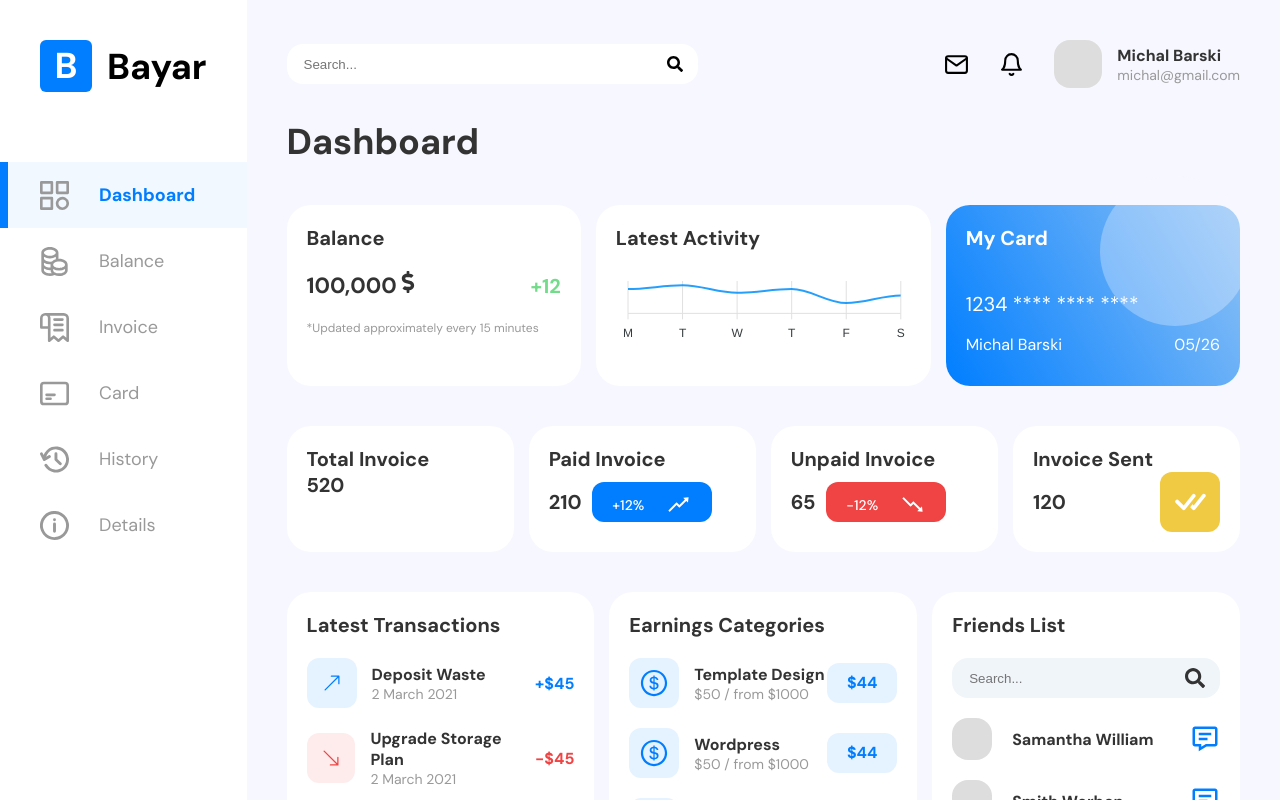
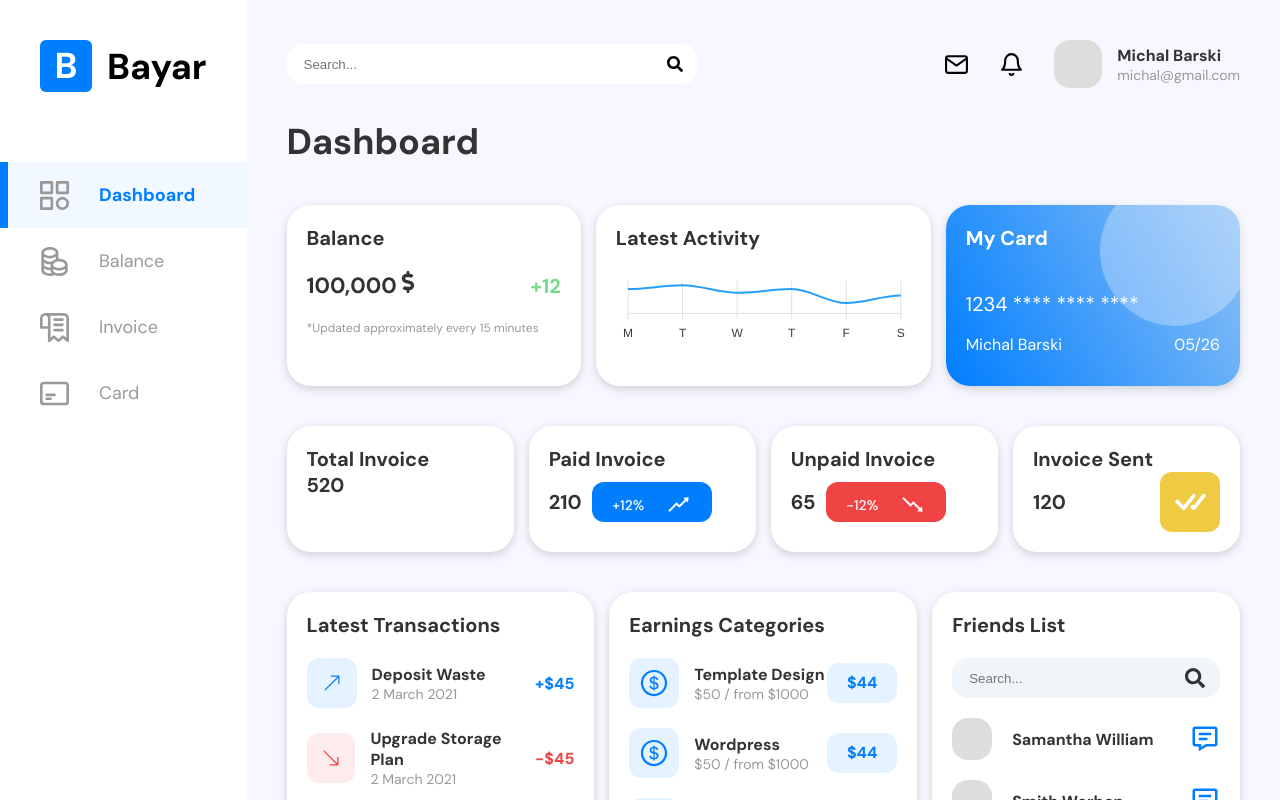
Before and after one commit to michal16295/bankApp, a React (Create React App) app: page / in a window 1280 px wide. Built offline with nearby package versions, Linux system fonts and the light colour scheme.

Commit message:
finished card page ui

```diff
--- a/src/App.js
+++ b/src/App.js
@@ -30,16 +30,6 @@ const App = () => {
       route: routes.CARD,
       icon: assets.cardIcon,
     },
-    {
-      title: "History",
-      route: routes.HISTORY,
-      icon: assets.historyIcon,
-    },
-    {
-      title: "Details",
-      route: routes.DETAILS,
-      icon: assets.detailIcon,
-    },
   ];
   const publicRoutes = [
     <Route key="Home" exact path={routes.HOME} element={<screens.Home />} />,
@@ -56,18 +46,6 @@ const App = () => {
       element={<screens.Invoice />}
     />,
     <Route key="Card" exact path={routes.CARD} element={<screens.Card />} />,
-    <Route
-      key="History"
-      exact
-      path={routes.HISTORY}
-      element={<screens.History />}
-    />,
-    <Route
-      key="Details"
-      exact
-      path={routes.DETAILS}
-      element={<screens.Details />}
-    />,
   ];
   return (
     <ThemeProvider theme={theme}>
--- a/src/components/Balance/TransferForm.js
+++ b/src/components/Balance/TransferForm.js
@@ -1,25 +1,19 @@
 import ItemContainer from "../ItemContainer";
 import styled from "styled-components";
+
 import Button from "../../components/Form/Button";
+import Input from "../../components/Form/Input";
 
 const TransferForm = () => {
   return (
     <ItemContainer>
       <div style={{ padding: "20px" }}>
         <div style={{ marginBottom: "20px" }}>Transfer</div>
-        <Label>Transfer to</Label>
-        <InputContainer>
-          <Input placeholder="email@email.com" />
-        </InputContainer>
-        <Label>Amount</Label>
-        <InputContainer>
-          <Input placeholder="0.00$" />
-        </InputContainer>
-        <Label>Pin</Label>
+        <Input title="Transfer to" placeholder="email@email.com" />
+        <Input title="Amount" placeholder="0.00$" />
+
         <Flex>
-          <InputContainer>
-            <Input placeholder="****" />
-          </InputContainer>
+          <Input title="Pin" placeholder="****" />
           <Button title="transfer" />
         </Flex>
       </div>
@@ -29,24 +23,6 @@ const TransferForm = () => {
 
 export default TransferForm;
 
-const Label = styled.div`
-  font-size: 16px;
-  font-weight: 400;
-`;
-
-const InputContainer = styled.div`
-  background-color: ${({ theme }) => theme.colors.light.background};
-  padding: 10px 15px;
-  border-radius: 5px;
-  margin-top: 5px;
-  margin-bottom: 20px;
-`;
-const Input = styled.input`
-  border: none;
-  outline: none;
-  background: transparent;
-`;
-
 const Flex = styled.div`
   display: flex;
   flex-wrap: wrap;
--- a/src/components/ItemContainer.js
+++ b/src/components/ItemContainer.js
@@ -1,19 +1,25 @@
 import styled from "styled-components";
 
-const ItemContainer = ({ children }) => {
-  return <Container>{children}</Container>;
+const ItemContainer = ({ children, flex = "1 1 150px" }) => {
+  return <Container flex={flex}>{children}</Container>;
 };
 
 export default ItemContainer;
 
 const Container = styled.div`
-  background-color: ${({ theme }) => theme.colors.light.sideBar};
   border-radius: 24px;
   display: flex;
   flex-direction: column;
-  flex: 1 1 150px;
+  flex: ${({ flex }) => flex};
   font-weight: bold;
   font-size: 20px;
   color: ${({ theme }) => theme.colors.light.mainFont};
-  transition: all 0.2s ease-in-out;
+  box-shadow: 0 3px 10px rgba(0, 0, 0, 0.16);
+
+  background: ${({ theme }) => theme.colors.light.sideBar}; /* default color */
+  transition: 0.5s ease-out;
+
+  &:hover {
+    box-shadow: 0 3px 10px rgba(255, 255, 255, 0.16);
+  }
 `;
--- a/src/components/Table.js
+++ b/src/components/Table.js
@@ -7,7 +7,7 @@ const Table = ({ title, data, cols }) => {
   const [checkedObj, setCheckedObj] = useState({});
 
   return (
-    <ItemContainer>
+    <ItemContainer flex="2 1 300px">
       <div style={{ padding: "20px 0" }}>
         <div style={{ padding: "20px 0 20px 20px" }}>{title}</div>
         <Row>
--- a/src/routes.json
+++ b/src/routes.json
@@ -2,7 +2,5 @@
   "HOME": "/",
   "BALANCE": "/payments",
   "CARD": "/card",
-  "INVOICE": "/invoice",
-  "HISTORY": "/history",
-  "DETAILS": "/details"
+  "INVOICE": "/invoice"
 }
--- a/src/screens/Card.js
+++ b/src/screens/Card.js
@@ -1,5 +1,8 @@
 import styled from "styled-components";
+import ItemContainer from "../components/ItemContainer";
 import Table from "../components/Table";
+import Button from "../components/Form/Button";
+import Input from "../components/Form/Input";
 
 const CardCols = [
   {
@@ -21,24 +24,28 @@ const CardCols = [
 ];
 const Data = [
   {
+    id: "1",
     type: "VISA",
     bank: "BNI",
     number: "4580 **** **** ****",
     name: "Michal Barski",
   },
   {
+    id: "2",
     type: "American Express",
     bank: "BNI",
     number: "4580 **** **** ****",
     name: "Michal Barski",
   },
   {
+    id: "3",
     type: "Master Card",
     bank: "BNI",
     number: "4580 **** **** ****",
     name: "Michal Barski",
   },
   {
+    id: "4",
     type: "DIRECT",
     bank: "BNI",
     number: "4580 **** **** ****",
@@ -51,6 +58,17 @@ const Card = () => {
       <Title>Card Center</Title>
       <Row>
         <Table title="List Of Cards" cols={CardCols} data={Data} />
+        <ItemContainer>
+          <div style={{ padding: "20px" }}>
+            <div style={{ margin: "10px 0" }}>Add new card</div>
+            <Input title="Name" placeholder="Name on the card" />
+            <Input title="Card number" placeholder="**** **** **** ****" />
+            <Input title="Bank" placeholder="Bank name" />
+            <Input title="Password" placeholder="*****" />
+            <Input title="Email" placeholder="email@email.com" />
+            <Button title="add new card" />
+          </div>
+        </ItemContainer>
       </Row>
     </Container>
   );
--- a/src/screens/Details.js
+++ /dev/null
@@ -1,21 +0,0 @@
-import styled from "styled-components";
-
-const Details = () => {
-  return (
-    <Container>
-      <Title>Details</Title>
-    </Container>
-  );
-};
-
-export default Details;
-
-const Container = styled.div`
-  margin-top: 30px;
-`;
-
-const Title = styled.div`
-  font-weight: bold;
-  font-size: 36px;
-  color: ${({ theme }) => theme.colors.light.mainFont};
-`;
--- a/src/screens/History.js
+++ /dev/null
@@ -1,21 +0,0 @@
-import styled from "styled-components";
-
-const History = () => {
-  return (
-    <Container>
-      <Title>History</Title>
-    </Container>
-  );
-};
-
-export default History;
-
-const Container = styled.div`
-  margin-top: 30px;
-`;
-
-const Title = styled.div`
-  font-weight: bold;
-  font-size: 36px;
-  color: ${({ theme }) => theme.colors.light.mainFont};
-`;
--- a/src/screens/index.js
+++ b/src/screens/index.js
@@ -1,8 +1,6 @@
 import Home from "./Home";
 import Card from "./Card";
-import History from "./History";
 import Invoice from "./Invoice";
-import Details from "./Details";
 import Balance from "./Balance";
 
-export default { Home, Card, Invoice, History, Balance, Details };
+export default { Home, Card, Invoice, Balance };
```
